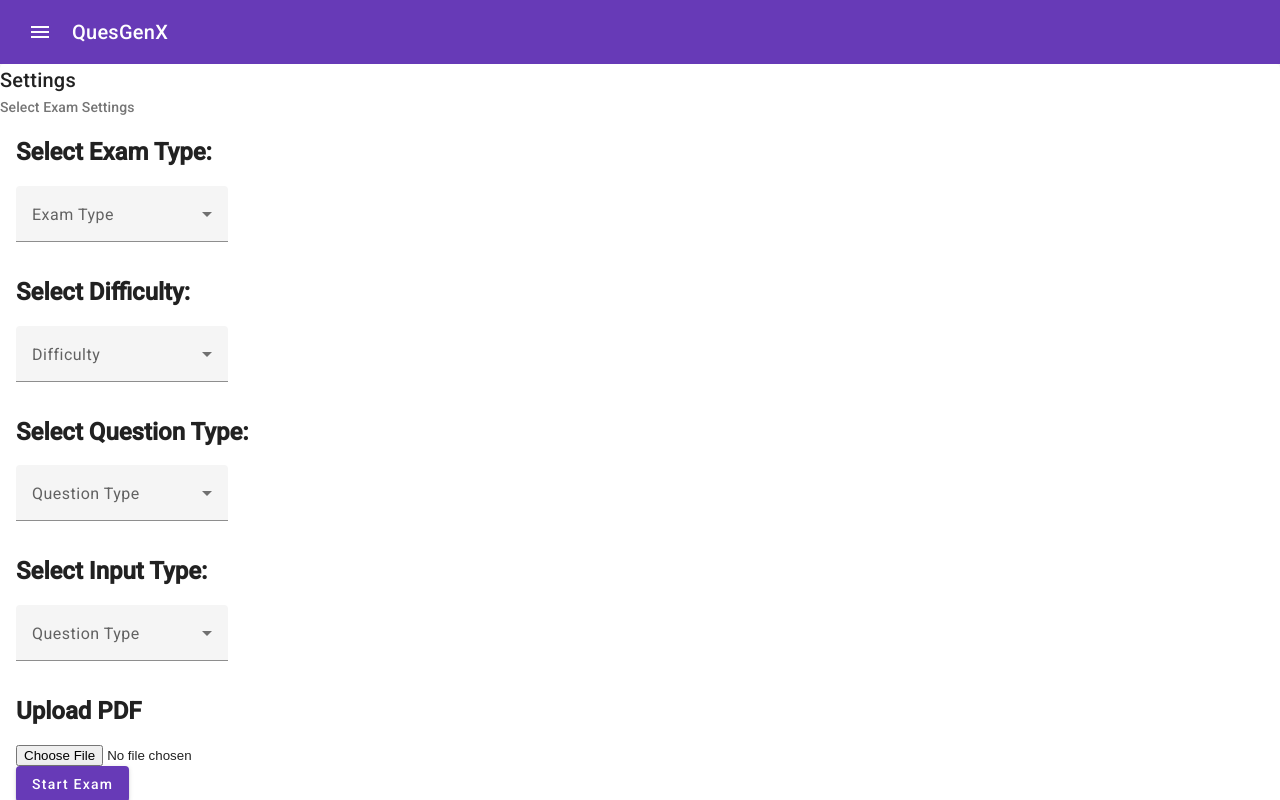
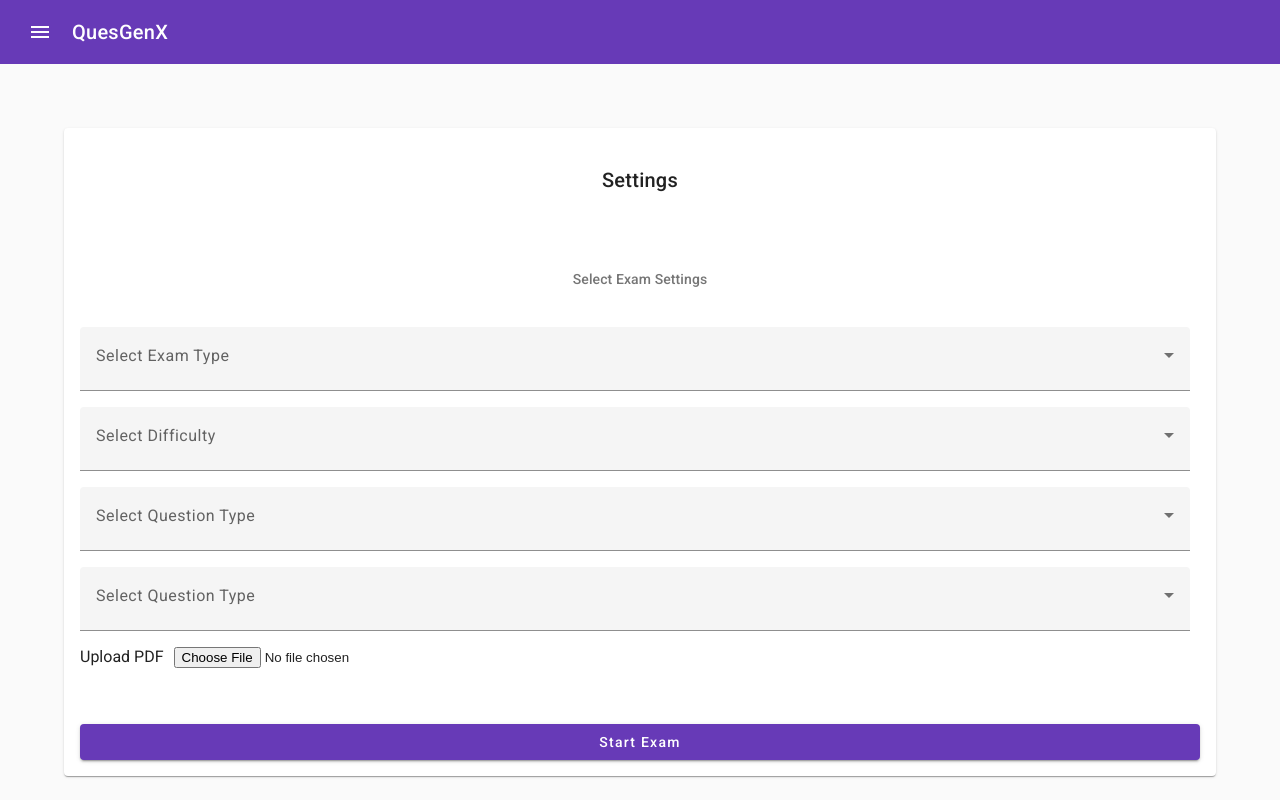
Before and after one commit to wasif31/QuesGenX, an Angular app: page /settings in a window 1280 px wide. Built offline with nearby package versions, Linux system fonts and the light colour scheme; what ngx-logger would draw is missing.

Commit message:
ui update

```diff
--- a/src/app/feature/components/exam-settings/exam-settings.component.css
+++ b/src/app/feature/components/exam-settings/exam-settings.component.css
@@ -0,0 +1,31 @@
+.card-wrapper {
+    width: 90%;
+    height: 88%;
+    margin-top: 5%;
+    margin-left: 5%;
+    display: flex;
+}
+
+.margin-title {
+    margin: auto;
+}
+
+.form-button {
+    display: flex;
+    flex-direction: column;
+    align-items: center;
+}
+
+.form-button .mat-mdc-form-field {
+    margin-right: 10px;
+    height: 80px;
+}
+
+.mr-10 {
+    margin-right: 10px;
+}
+
+.submit-button {
+    width: 100%;
+    margin-top: 5%;
+}
--- a/src/app/feature/components/exam-settings/exam-settings.component.html
+++ b/src/app/feature/components/exam-settings/exam-settings.component.html
@@ -7,43 +7,47 @@
     <mat-card-content>
         <div fxLayout="column">
             <div class="form-button">
-                <h2>Select Exam Type:</h2>
+                <div style="width: 100%">
+
+                    <div fxLayout="column">
                         <mat-form-field appearance="fill">
-                    <mat-label>Exam Type</mat-label>
+                            <mat-label>Select Exam Type</mat-label>
                             <mat-select [(ngModel)]="selectedExamType">
                                 <mat-option *ngFor="let type of examTypes" [value]="type">{{ type }}</mat-option>
                             </mat-select>
                         </mat-form-field>
 
-                <h2>Select Difficulty:</h2>
                         <mat-form-field appearance="fill">
-                    <mat-label>Difficulty</mat-label>
+                            <mat-label>Select Difficulty</mat-label>
                             <mat-select [(ngModel)]="selectedDifficulty">
-                        <mat-option *ngFor="let level of difficultyLevels" [value]="level">{{ level }}</mat-option>
+                                <mat-option *ngFor="let level of difficultyLevels"
+                                            [value]="level">{{ level }}</mat-option>
                             </mat-select>
                         </mat-form-field>
+                    </div>
 
-                <h2>Select Question Type:</h2>
+                    <div fxLayout="column">
                         <mat-form-field appearance="fill">
-                    <mat-label>Question Type</mat-label>
+                            <mat-label>Select Question Type</mat-label>
                             <mat-select [(ngModel)]="selectedQuestionType">
                                 <mat-option *ngFor="let type of questionTypes" [value]="type">{{ type }}</mat-option>
                             </mat-select>
                         </mat-form-field>
-                <h2>Select Input Type:</h2>
                         <mat-form-field appearance="fill">
-                    <mat-label>Question Type</mat-label>
+                            <mat-label>Select Question Type</mat-label>
                             <mat-select [(ngModel)]="selectedInputType">
                                 <mat-option *ngFor="let type of inputTypes" [value]="type">{{ type }}</mat-option>
                             </mat-select>
                         </mat-form-field>
+                    </div>
 
-                <h2>Upload PDF</h2>
-                <div>
+                    <div fxLayout="row">
+                        <mat-label class="mr-10">Upload PDF</mat-label>
                         <input (change)="onFileSelected($event)" accept="application/pdf" type="file"/>
                     </div>
-
-                <button (click)="startExam()" color="primary" mat-raised-button>Start Exam</button>
+                </div>
+                <button (click)="startExam()" class="submit-button" color="primary" mat-raised-button>Start Exam
+                </button>
             </div>
         </div>
     </mat-card-content>
--- a/src/app/feature/components/home/home.component.css
+++ b/src/app/feature/components/home/home.component.css
@@ -1,13 +1,15 @@
-.card-wrapper{
+.card-wrapper {
     width: 90%;
     height: 88%;
     margin-top: 5%;
     margin-left: 5%;
     display: flex;
 }
-.margin-title{
+
+.margin-title {
     margin: auto;
 }
+
 .form-button {
     display: flex;
     align-items: center;
@@ -17,4 +19,10 @@
 .form-button .mat-mdc-form-field {
     margin-right: 10px;
     height: 80px;
+    width: 100%;
 }
+
+.submit-button {
+    width: 100%;
+    margin-top: 5%;
+}
--- a/src/app/feature/components/home/home.component.html
+++ b/src/app/feature/components/home/home.component.html
@@ -1,19 +1,20 @@
 <mat-card class="card-wrapper">
     <mat-card-title class="margin-title">Language</mat-card-title>
 
-    <mat-card-subtitle  class="margin-title">
+    <mat-card-subtitle class="margin-title">
         Question Generation Preferred Language
     </mat-card-subtitle>
     <mat-card-content>
         <div fxLayout="column">
             <div class="form-button">
-                <mat-form-field >
+                <mat-form-field>
                     <mat-label>Language</mat-label>
                     <mat-select [(ngModel)]="selectedLanguage">
                         <mat-option *ngFor="let language of languages" [value]="language">{{ language }}</mat-option>
                     </mat-select>
                 </mat-form-field>
-                <button (click)="startExam()" color="primary" mat-raised-button>Start Exam</button>
+                <button (click)="startExam()" class="submit-button" color="primary" mat-raised-button>Start Exam
+                </button>
             </div>
         </div>
     </mat-card-content>
```
Lines whose indentation alone changed are shown as unchanged.
